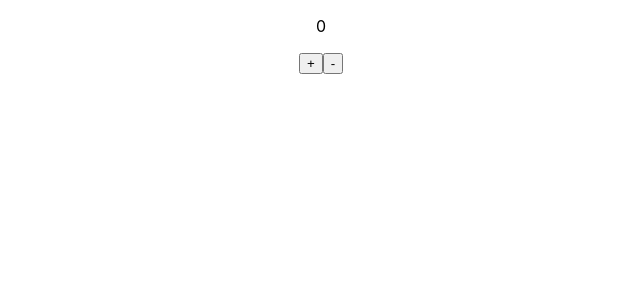
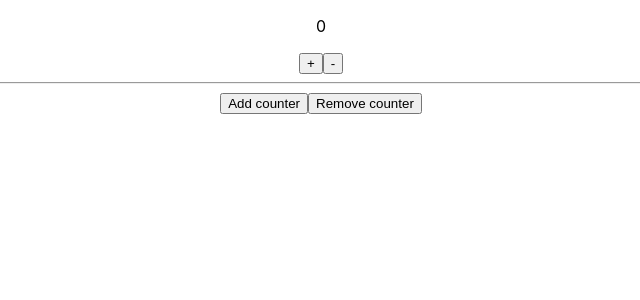
Before and after one commit to mirrec/counter-create-react-app, a React (Create React App) app: page / in a window 1280 px wide. Shown: the top 300 px of the page, without its empty margins (319-959 px from the left). Built offline with nearby package versions, Linux system fonts and the light colour scheme.

Commit message:
Add multicounter

```diff
--- a/src/App.js
+++ b/src/App.js
@@ -1,11 +1,14 @@
 import React, { useState } from 'react';
 import './App.css';
 import SimpleCounter from './components/SimpleCounter'
+import MultiCounter from './components/MultiCounter'
 
 function App() {
   return (
     <div className="App">
       <SimpleCounter />
+      <hr />
+      <MultiCounter />
     </div>
   );
 }
--- /dev/null
+++ b/src/components/MultiCounter.js
@@ -0,0 +1,54 @@
+import React, { useState } from 'react';
+import {Button} from './Button'
+
+function MultiCounter() {
+  const [counters, setCounters] = useState([]);
+
+  // modifying states
+  const addCounter = () => {
+    setCounters([...counters, 0])
+  }
+  const removeCounter = () => {
+    setCounters(counters.slice(0, counters.length - 1))
+  }
+  const updateCounterValue = (index, newValue) => {
+    const newCounters = [...counters]
+    newCounters[index] = newValue
+
+    setCounters(newCounters)
+  }
+
+  const Counter = ({value, index}) => {
+    const onClickPlus = () => {
+      updateCounterValue(index, value + 1);
+    }
+
+    const onClickMinus = () => {
+      updateCounterValue(index, value - 1);
+    }
+
+    return (
+      <div>
+        <div className="multi-counter">
+          <p>{value}</p>
+          <Button title={'+'} onClick={onClickPlus} />
+          <Button title={'-'} onClick={onClickMinus} />
+        </div>
+      </div>
+    )
+  }
+
+  return (
+    <div className="multi-counter">
+      {counters.map((counterValue, index) => {
+        return (
+          <Counter key={index} value={counterValue} index={index} />
+        )
+      })}
+      <Button title={'Add counter'} onClick={addCounter} />
+      <Button title={'Remove counter'} onClick={removeCounter} />
+    </div>
+  );
+}
+
+export default MultiCounter;
```
